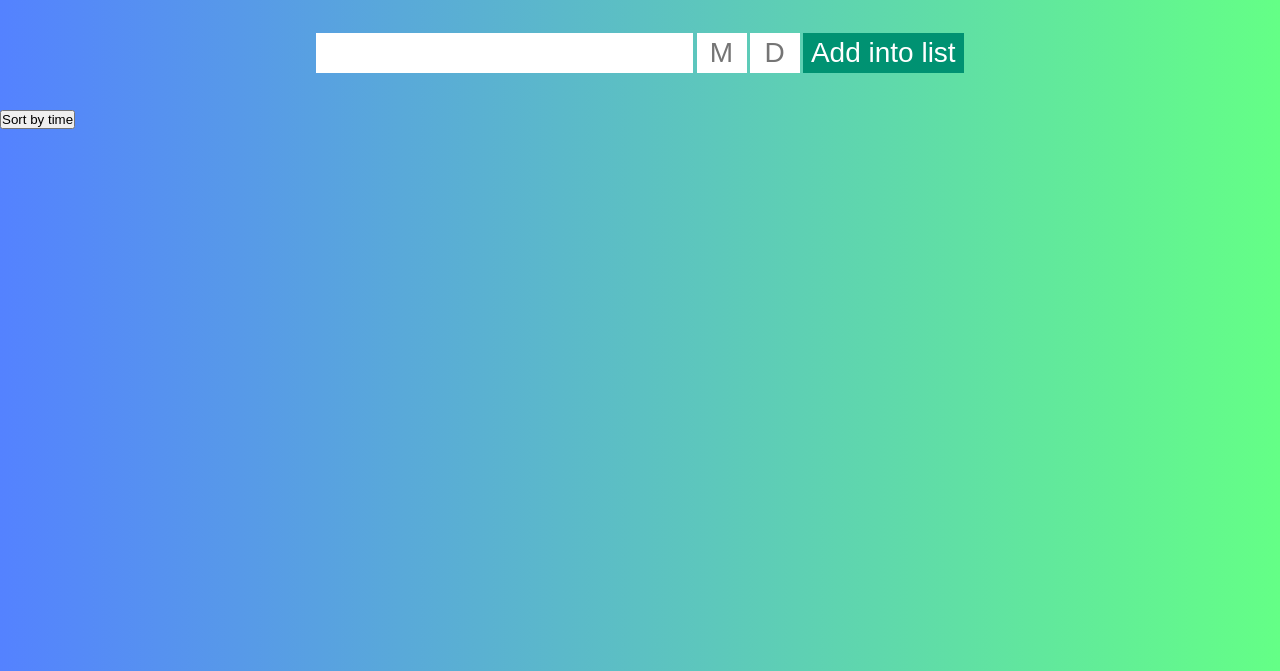
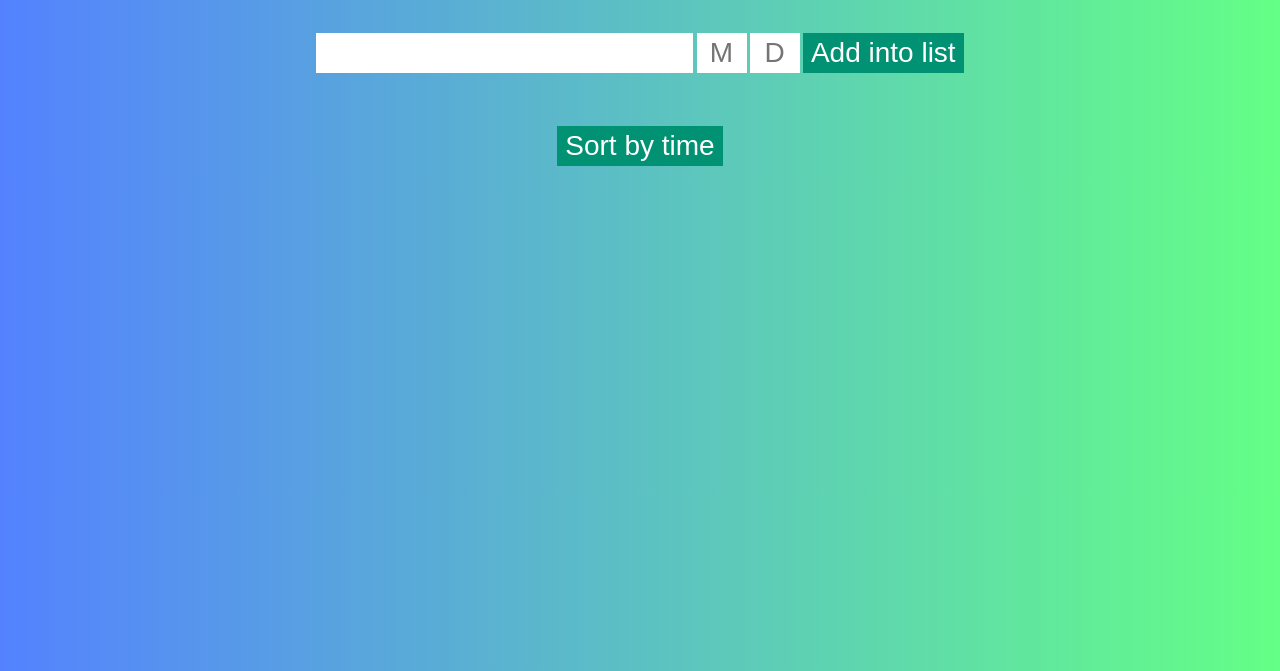
Before and after one commit to Ding-Lyu/ToDoApp, a plain HTML site: page index.html in a window 1280 px wide. Shown: the part 129-800 px from the top of the page. Drawn offline with Linux system fonts and the light colour scheme.

Commit message:
stort block fixed

```diff
--- a/styles/style.scss
+++ b/styles/style.scss
@@ -99,6 +99,22 @@ section {
   }
 }
 
+div.sort {
+  display: flex;
+  justify-content: center;
+  align-items: center;
+  margin: 1rem 0rem;
+
+  button {
+    cursor: pointer;
+    background-color: rgb(0, 146, 114);
+    color: white;
+    border: none;
+    padding: 0.25rem 0.5rem;
+    font-size: 1.75rem;
+  }
+}
+
 .done {
   opacity: 0.5;
   text-decoration: line-through;
```
Also changed, not shown: styles/style.css, 1 other file.
